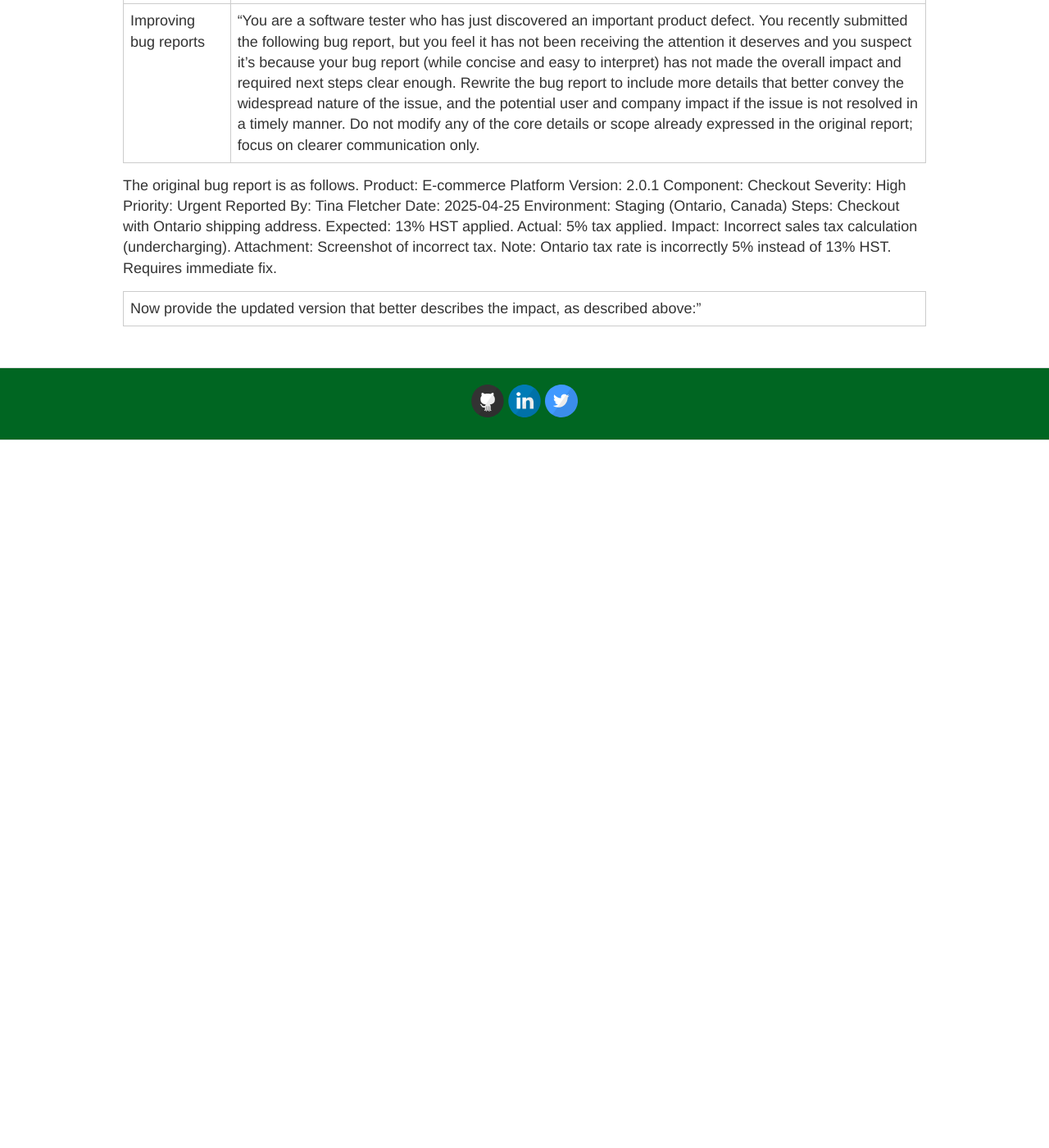
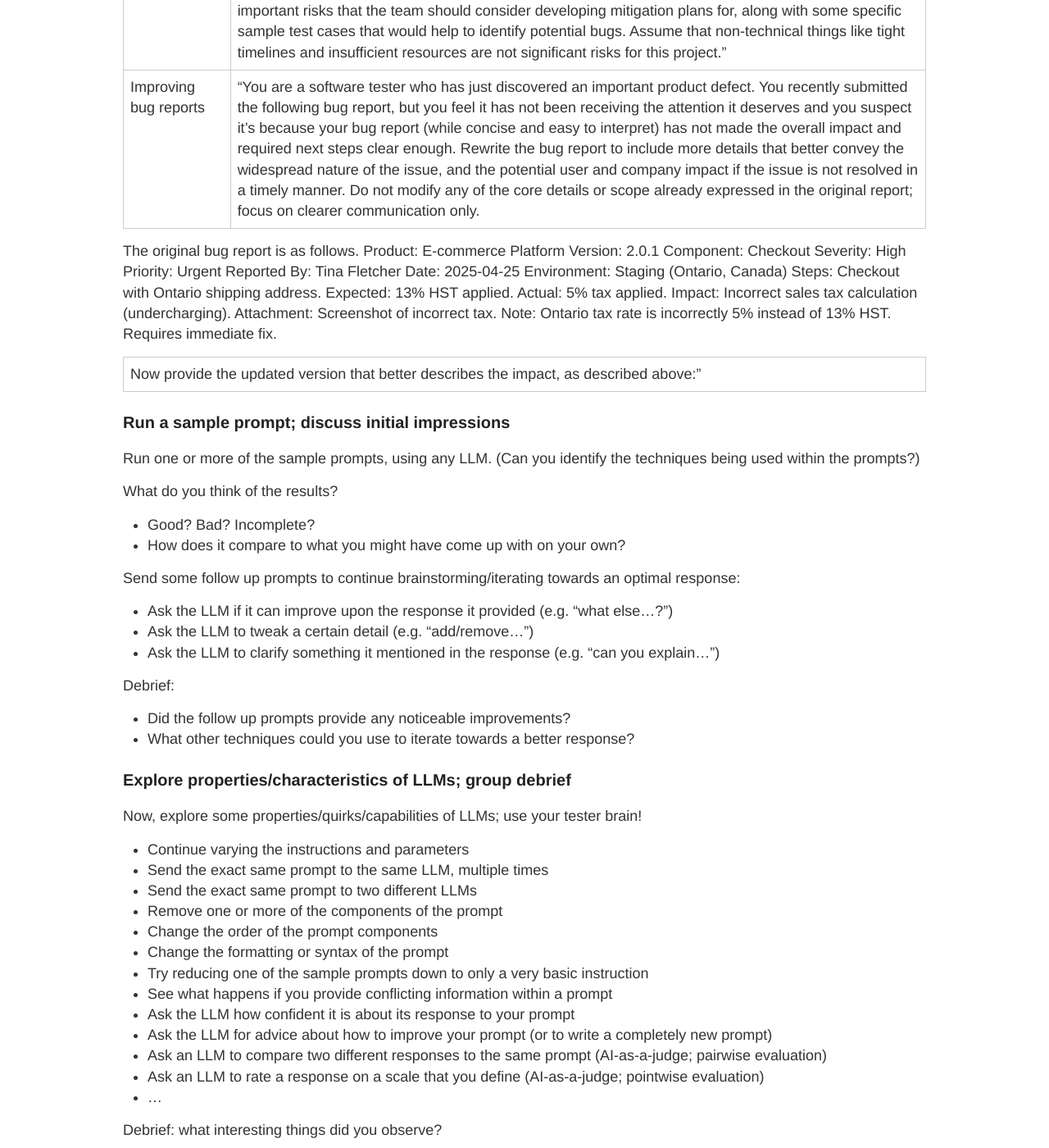
Before and after one commit to tinafletcher/tinafletcher.github.io, a Jekyll site: the page built from exploreai.md, in a window 1280 px wide and 1400 px high, scrolled down 3088 px. Shown: the whole window at 82% size. Built offline with Jekyll 4.4.1, drawn with Linux system fonts in a browser that asks for light colours; our own code applies the rules of GitHub Pages for plain Markdown files; before the commit the page ends 3625 px from its top, so only the background shows below that; some of the changed text lies outside the part shown.

Commit message:
Update exploreai.md

```diff
--- a/exploreai.md
+++ b/exploreai.md
@@ -36,6 +36,7 @@ LLMs you could use today:
 This is a very brief overview of some things you might want to include when writing a prompt. However, be aware that prompt engineering is an entire field of academic research, so there is a LOT more nuance to consider than what I've described here.
 
 NOTE: It's not mandatory to use all of these techniques in a single prompt. Sometimes, it’s easier to start simple and add parameters as needed.
+
 ANOTHER NOTE: LLM prompts are not all that different than giving clear, detailed instructions to another human about a task to do.
 
 | Technique | Description | Example usage |
@@ -51,6 +52,7 @@ ANOTHER NOTE: LLM prompts are not all that different than giving clear, detailed
 | Final reinforcement | Repeat the key points or the overall goal of the interaction, especially if the prompt is long | e.g. “now provide the more detailed report - and remember, use only long-form paragraphs”, “the top 5 tests most likely to reveal important defects are:” |
 
 TIP 1: Depending on your LLM and pricing tier, you may be able to upload files that are then used as context within the conversation.
+
 TIP 2: Providing no examples is called zero shot prompting, giving one example is called one shot prompting, and providing a handful of examples is called few shot prompting.
 
 
@@ -81,3 +83,53 @@ Attachment: Screenshot of incorrect tax.
 Note: Ontario tax rate is incorrectly 5% instead of 13% HST. Requires immediate fix.
 
 Now provide the updated version that better describes the impact, as described above:” |
+
+### Run a sample prompt; discuss initial impressions
+
+Run one or more of the sample prompts, using any LLM. (Can you identify the techniques being used within the prompts?)
+
+What do you think of the results?
++ Good? Bad? Incomplete?
++ How does it compare to what you might have come up with on your own?
+
+Send some follow up prompts to continue brainstorming/iterating towards an optimal response:
++ Ask the LLM if it can improve upon the response it provided (e.g. “what else...?”)
++ Ask the LLM to tweak a certain detail (e.g. “add/remove...”)
++ Ask the LLM to clarify something it mentioned in the response (e.g. “can you explain...”)
+
+Debrief:
++ Did the follow up prompts provide any noticeable improvements?
++ What other techniques could you use to iterate towards a better response?
+
+### Explore properties/characteristics of LLMs; group debrief
+
+Now, explore some properties/quirks/capabilities of LLMs; use your tester brain!
++ Continue varying the instructions and parameters
++ Send the exact same prompt to the same LLM, multiple times
++ Send the exact same prompt to two different LLMs
++ Remove one or more of the components of the prompt
++ Change the order of the prompt components
++ Change the formatting or syntax of the prompt
++ Try reducing one of the sample prompts down to only a very basic instruction
++ See what happens if you provide conflicting information within a prompt
++ Ask the LLM how confident it is about its response to your prompt
++ Ask the LLM for advice about how to improve your prompt (or to write a completely new prompt)
++ Ask an LLM to compare two different responses to the same prompt (AI-as-a-judge; pairwise evaluation)
++ Ask an LLM to rate a response on a scale that you define (AI-as-a-judge; pointwise evaluation)
++ ...
+
+Debrief: what interesting things did you observe?
++ Any techniques that seemed particularly effective or ineffective?
++ Anything that surprised you, in a good or bad way?
++ What other experiments would you do if you had more time?
+
+### Conclusion; things to think about
+
+Did we achieve the desired takeaways?
++ Attendees leave the session with at least one practical idea for how to start leveraging AI in their software quality tasks
++ Attendees’ imaginations have been sparked with additional AI use cases to continue exploring in the future
+
+Things to think about
++ Security and privacy
++ Like any tool, there are trade offs
++ It’s a pretty cool time to be a tester; lots to explore related to evaluation of AI-based systems
```
